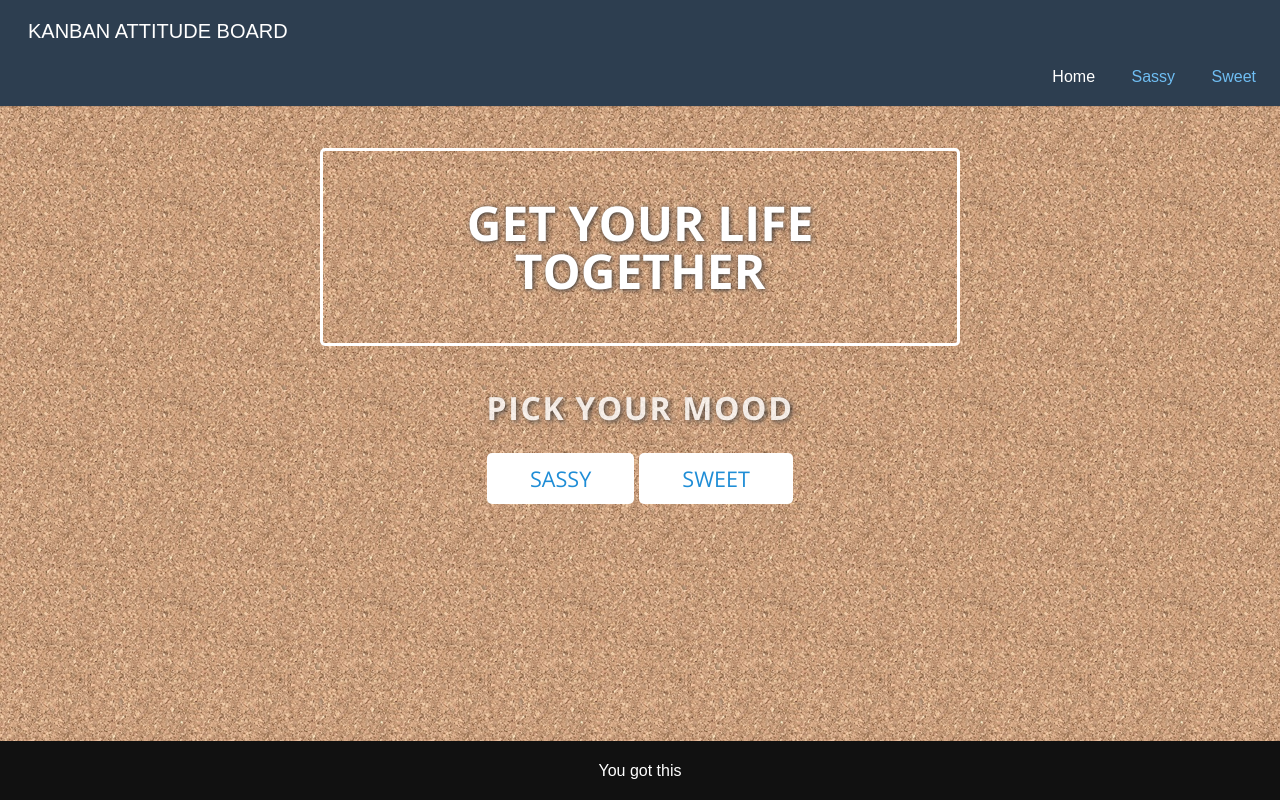
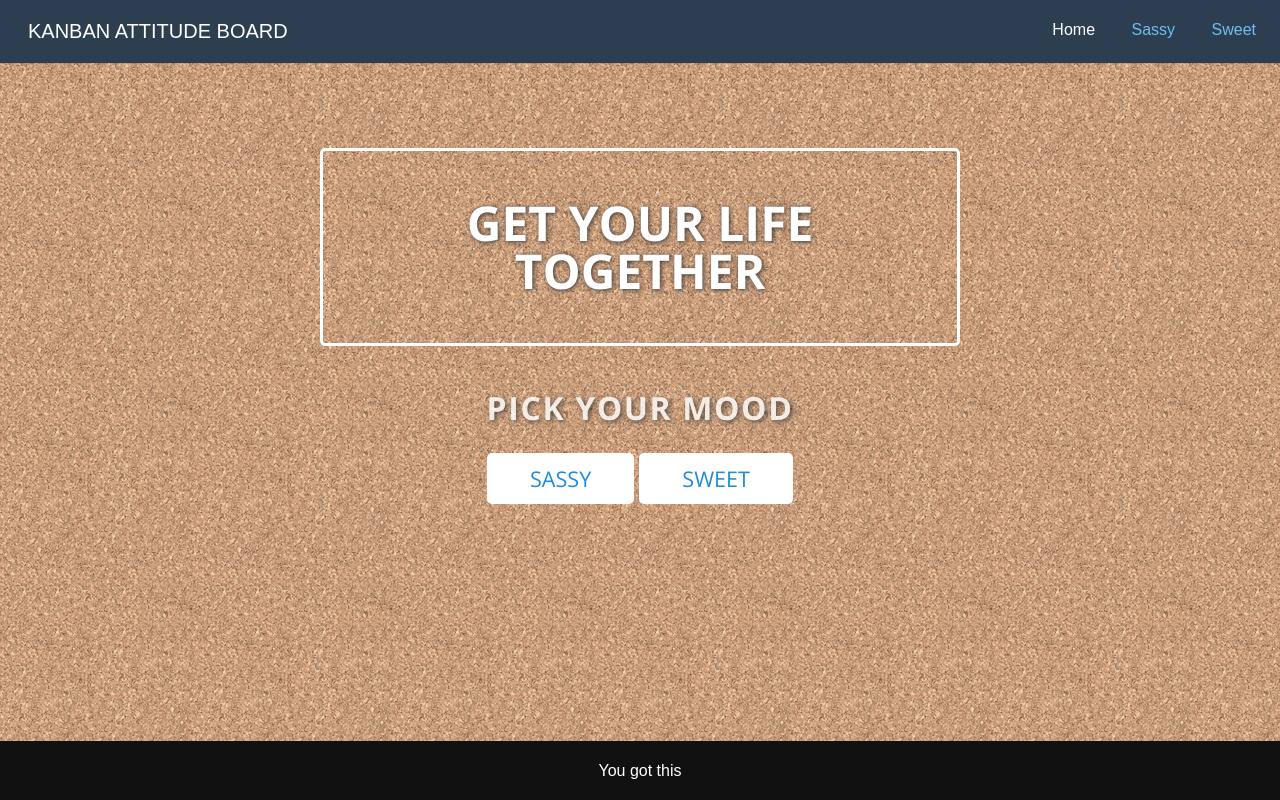
Before and after one commit to WhoaNellie/Project-1-old, a plain HTML site: page index.html in a window 1280 px wide. Drawn offline with nearby package versions, Linux system fonts and the light colour scheme.

Commit message:
adding value

```diff
--- a/assets/css/style.css
+++ b/assets/css/style.css
@@ -363,16 +363,10 @@ a.pure-button-primary {
         text-align: left;
         width: 100%;
         box-sizing: border-box;
-        white-space: normal;
-    }
-
-    .home-menu {
-        white-space: normal !important;
     }
 
     .home-menu .pure-menu-heading {
         font-size: 1.25em;
-        display: block;
     }
     .home-menu ul {
         float: right;
```
